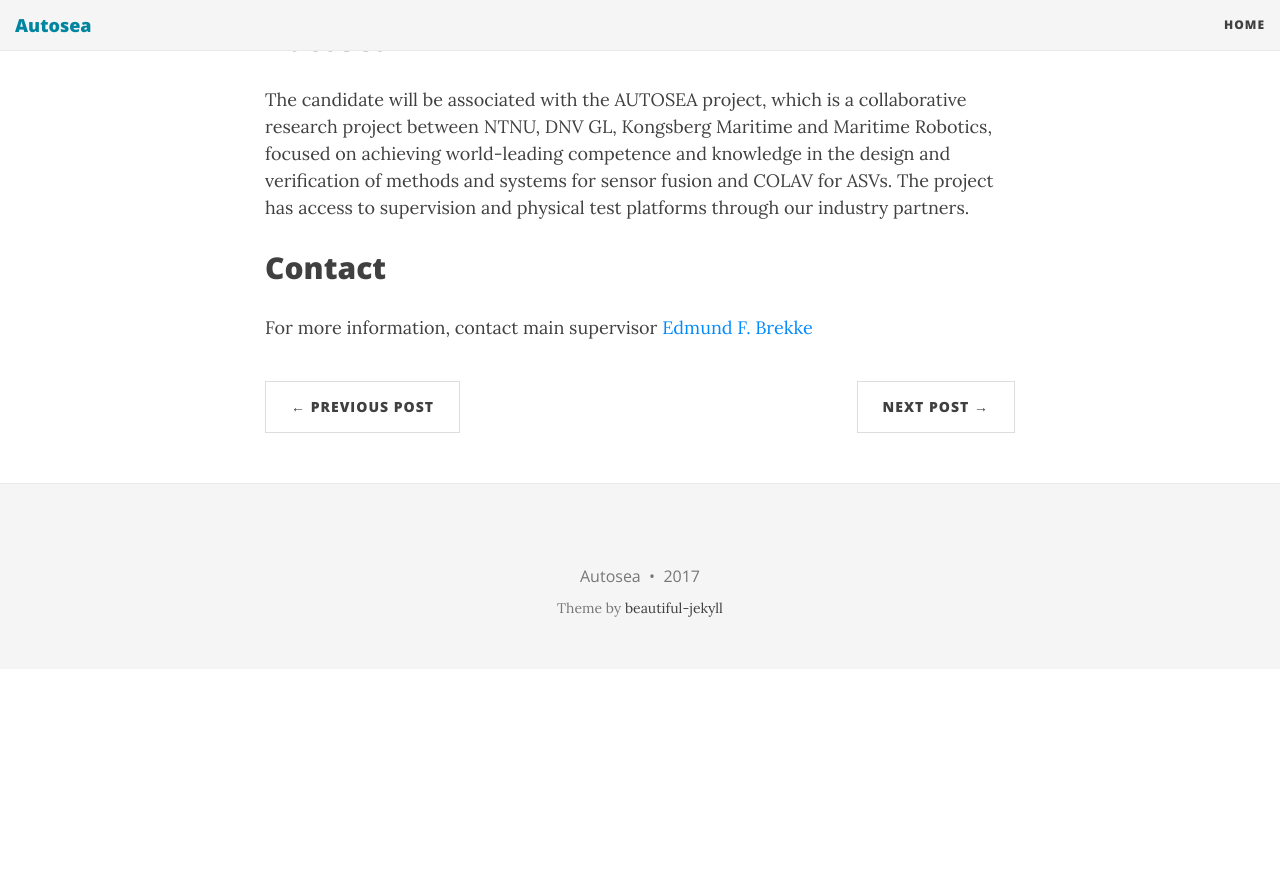
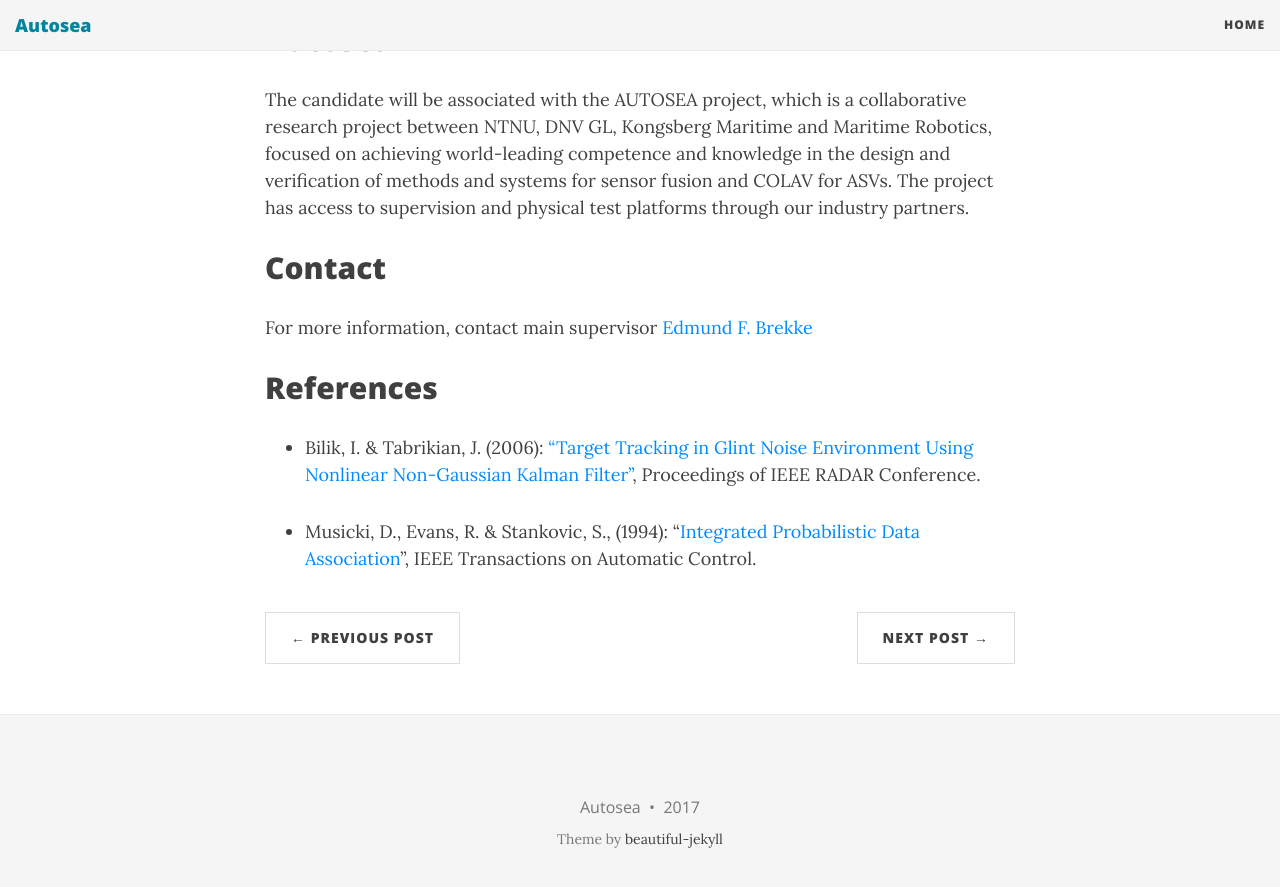
Before and after one commit to autosit/autosit.github.io, a Jekyll site: the page built from _posts/2017-03-26-glint.md, in a window 1280 px wide and 900 px high, scrolled down 2196 px. Shown: the top 887 px of the window. Built offline with Jekyll 4.4.1, drawn with Linux system fonts in a browser that asks for light colours; nearby versions of some CDN libraries; before the commit the page ends 2865 px from its top, so only the background shows below that.

Commit message:
glint references

```diff
--- a/_posts/2017-03-26-glint.md
+++ b/_posts/2017-03-26-glint.md
@@ -49,3 +49,8 @@ The candidate will be associated with the AUTOSEA project, which is a collaborat
 
 ## Contact
 For more information, contact main supervisor [Edmund F. Brekke](http://www.ntnu.no/ansatte/edmundfo)
+
+## References
+* Bilik, I. & Tabrikian, J. (2006): ["Target Tracking in Glint Noise Environment Using Nonlinear Non-Gaussian Kalman Filter"](http://ieeexplore.ieee.org/document/1631813/), Proceedings of IEEE RADAR Conference.
+
+* Musicki, D., Evans, R. & Stankovic, S., (1994): "[Integrated Probabilistic Data Association](http://ieeexplore.ieee.org/document/293185/)", IEEE Transactions on Automatic Control.
```
